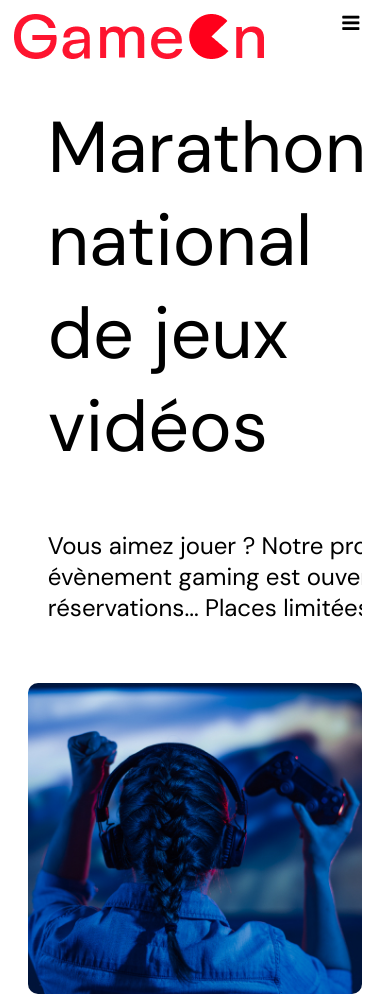
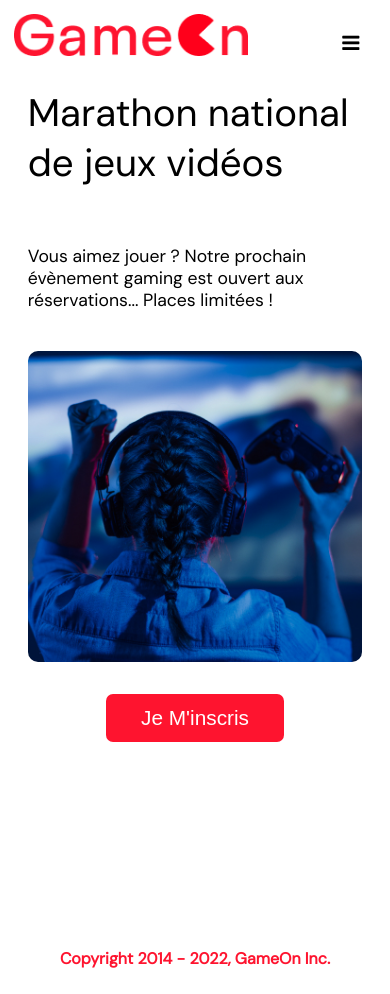
Before and after one commit to Blayout/Game-one, a plain HTML site: page starterOnly/index.html in a window 390 px wide. Shown: the top 994 px of the page. Drawn offline with Linux system fonts and the light colour scheme.

Commit message:
responsive ok

```diff
--- a/starterOnly/index.html
+++ b/starterOnly/index.html
@@ -28,7 +28,7 @@
       </a>
     </div>
     </div>
-  </div>
+
     <main>
       <div class="hero-section">
         <div class="hero-content">
@@ -56,7 +56,7 @@
         <div class="content">
           <span class="close" id="close-modal"></span>
           <div class="modal-body">
-            <form
+            <form novalidate
               name="reserve"
               action="index.html"
               method="get"
@@ -72,6 +72,7 @@
                   name="first"
                   minlength="2"
                 /><br>
+                <span id="firstNameError"></span>
               </div>
               <div
                 class="formData">
@@ -82,6 +83,7 @@
                   id="last"
                   name="last"
                 /><br>
+
               </div>
               <div
                 class="formData">
@@ -92,6 +94,7 @@
                   id="email"
                   name="email"
                 /><br>
+
               </div>
               <div
                 class="formData">
@@ -102,6 +105,7 @@
                   id="birthdate"
                   name="birthdate"
                 /><br>
+
               </div>
               <div
                 class="formData">
@@ -118,6 +122,7 @@
                   name="location"
                   value="New York"
                 />
+
                 <label class="checkbox-label" for="location1">
                   <span class="checkbox-icon"></span>
                   New York</label
@@ -177,6 +182,7 @@
                   <span class="checkbox-icon"></span>
                   Portland</label
                 >
+
               </div>
 
               <div
@@ -192,12 +198,14 @@
                   J'ai lu et accepté les conditions d'utilisation.
                 </label>
                 <br>
+
                 <input class="checkbox-input" type="checkbox" id="checkbox2" />
                 <label class="checkbox2-label" for="checkbox2">
                   <span class="checkbox-icon"></span>
                   Je Je souhaite être prévenu des prochains évènements.
                 </label>
                 <br>
+
               </div>
               <input
                 class="btn-submit"
--- a/starterOnly/modal.css
+++ b/starterOnly/modal.css
@@ -37,6 +37,7 @@ img {
 .header-logo {
     float: left;
 }
+
 .main-navbar {
     float: right;
 }
@@ -68,38 +69,6 @@ img {
   display: none;
 }
 
-@media screen and (max-width: 768px) {
-  .topnav a {display: none;}
-  .topnav a.icon {
-    float: right;
-    display: block;
-  }
-}
-
-@media screen and (max-width: 768px) {
-  .topnav.responsive {position: relative;}
-  .topnav.responsive .icon {
-    position: absolute;
-    right: 0;
-    top: 0;
-  }
-  .topnav.responsive a {
-    float: none;
-    display: block;
-    text-align: left;
-  }
-}
-
-
-
- @media screen and (max-width: 540px) {
-  .topnav a {display: none;}
-  .topnav a.icon {
-    float: right;
-    display: block;
-    margin-top: -15px;
-  }
-}
 
 main {
   font-size: 130%;
@@ -478,7 +447,54 @@ footer {
   padding-right: 2vw;
   margin: 0 20px;
 }
+
+
+@keyframes modalopen {
+  from {
+    opacity: 0;
+    transform: translateY(-150px);
+  }
+  to {
+    opacity: 1;
+  }
+}
+
+/**********MEDIAQUERIES***************/
+
+
+@media screen and (max-width: 1140px) {
+  .topnav.responsive {position: relative;}
+  .topnav.responsive .icon {
+    position: absolute;
+    right: 0;
+    top: 0;
+
+  }
+  .topnav.responsive a {
+    float: none;
+    display: block;
+    text-align: left;
+  }
+  .topnav a {display: none;}
+  .topnav a.icon {
+    float: right;
+    display: block;
+  }
+
+  .hero-content .hero-headline {
+    font-size: 4.8rem;
+  }
+
+
+
+  .hero-img img {
+    object-fit: cover;
+  }
+}
+
 @media screen and (max-width: 800px) {
+
+
   .hero-section {
     display: block;
     box-shadow: unset;
@@ -486,21 +502,29 @@ footer {
   .hero-content {
     background: #fff;
     color: #000;
-    padding: 20px;
+    padding: 0;
+    padding-right: 12%;
   }
+
+
   .hero-content::after {
     content: unset;
   }
   .hero-content .btn-signup {
     display: none;
   }
-  .hero-headline {
-    font-size: 4.5rem;
-    white-space: normal;
+  .hero-content p {
+    font-size: 1.5rem;
+
   }
+  .hero-content h1 {
+    font-size: 3rem !important;
+
+  }
+
   .hero-text {
     width: unset;
-    font-size: 1.5rem;
+
   }
   .hero-img img {
     border-radius: 10px;
@@ -517,12 +541,64 @@ footer {
   }
 }
 
-@keyframes modalopen {
-  from {
-    opacity: 0;
-    transform: translateY(-150px);
+@media screen and (max-width: 768px) {
+  .topnav.responsive {position: relative;}
+  .topnav.responsive .icon {
+    position: absolute;
+    right: 0;
+    top: 0;
+
   }
-  to {
-    opacity: 1;
+  .topnav.responsive a {
+    float: none;
+    display: block;
+    text-align: left;
+  }
+  .topnav a {display: none;}
+  .topnav a.icon {
+    float: right;
+    display: block;
+  }
+  .hero-content {
+    padding: 0;
+  }
+  .hero-content p {
+    font-size: 1.5rem;
+
+  }
+  .hero-content h1 {
+    font-size: 3rem !important;
+
   }
 }
+
+
+
+ @media (max-width: 540px) {
+  .topnav a {display: none;}
+  .topnav a.icon {
+    float: right;
+    display: block;
+  }
+
+  .header-logo img {
+    width: 250px;
+    height: auto;
+  }
+
+  .hero-content {
+    padding: 0;
+  }
+
+  .hero-content h1 {
+    font-size: 2.4rem !important;
+
+  }
+
+  .hero-content p {
+    font-size: 1.1rem;
+    width: 80%;
+  }
+
+
+}
```
Also changed, not shown: starterOnly/modal.js (line endings or trailing spaces).
